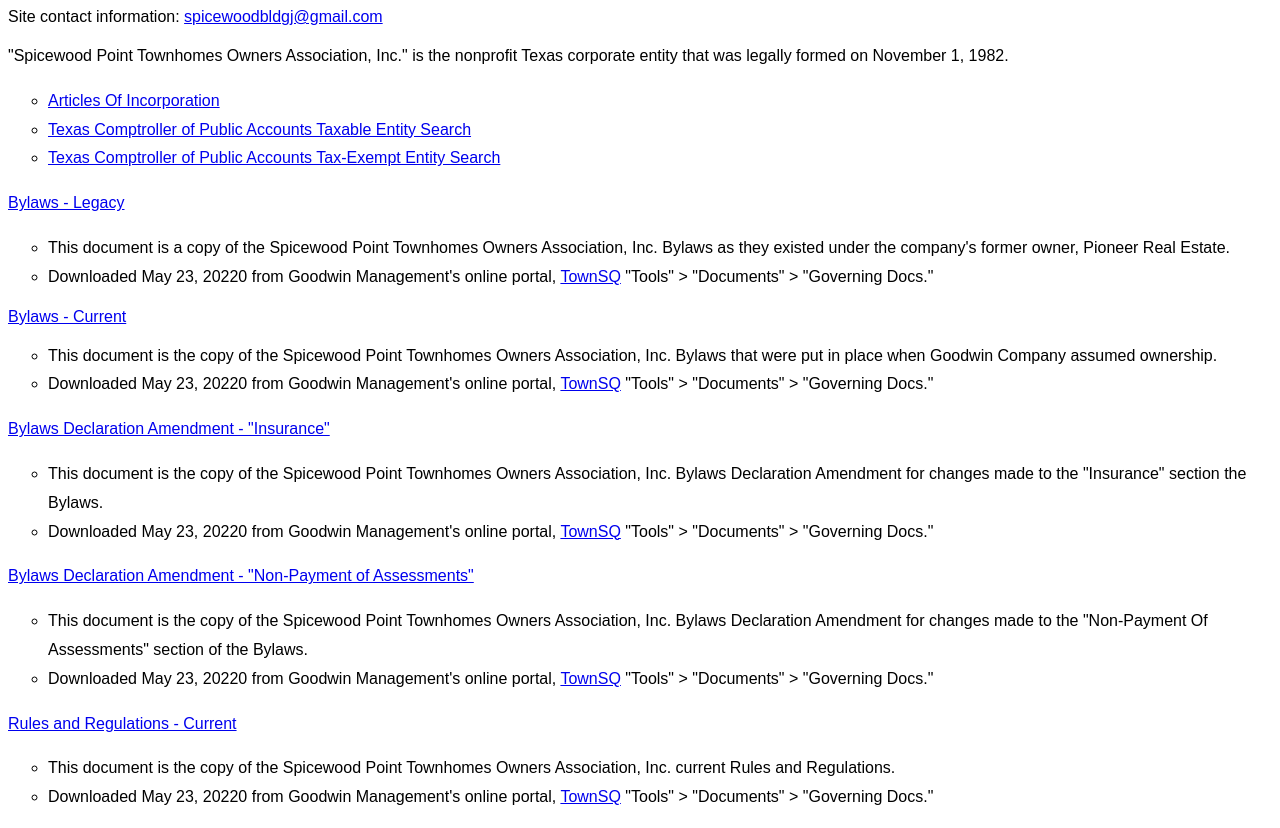
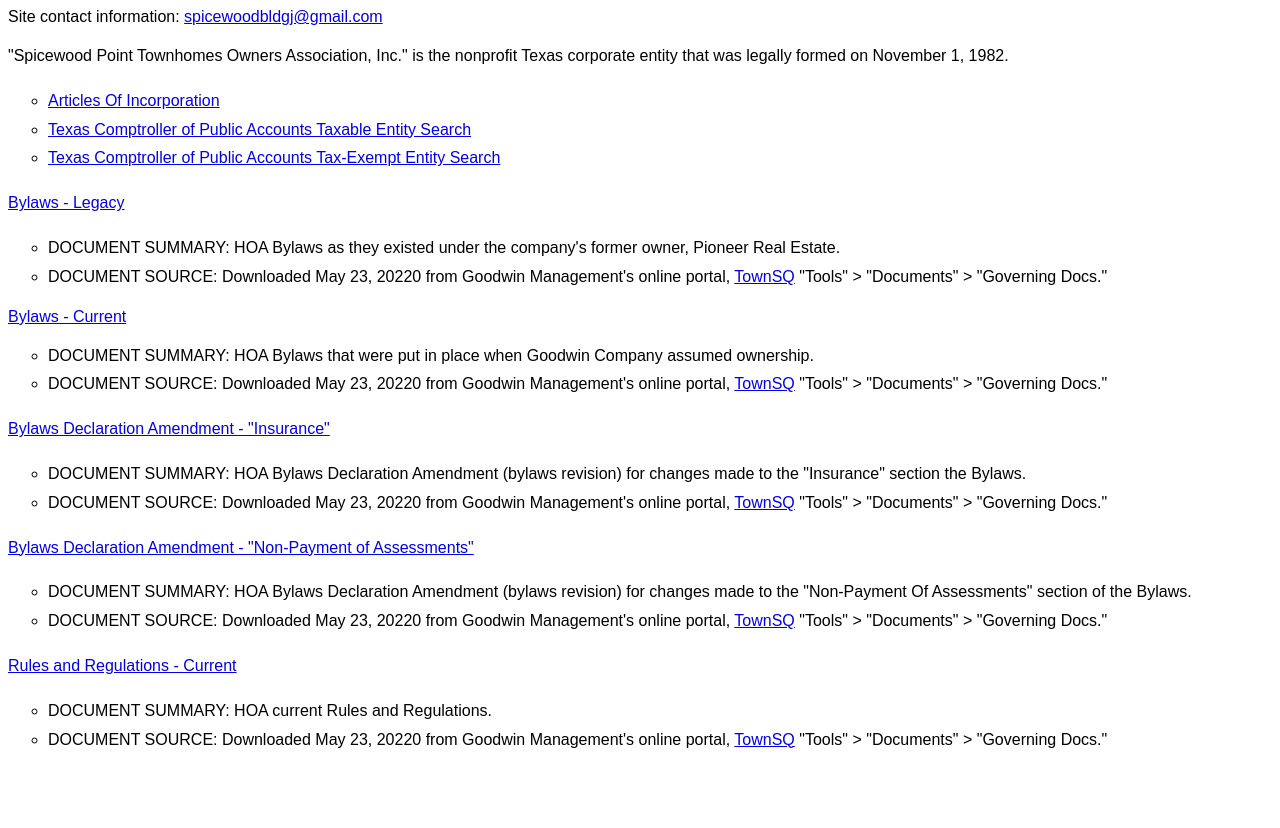
Before and after one commit to buildingj/roof, a plain HTML site: page index.html in a window 1280 px wide. After the commit the page ends 800 px from the top, so only its background shows below. Drawn offline with Linux system fonts and the light colour scheme.

Commit message:
Update index.html

```diff
--- a/index.html
+++ b/index.html
@@ -251,38 +251,38 @@ Site contact information: <a href="mailto:spicewoodbldgj@gmail.com">spicewoodbld
 <p>
 <a href="https://buildingj.github.io/roof/docs/Dec-10-2019-Bylaws-Original-From-Former-HOA-Pioneer-Real-Estate.pdf" target="_blank">Bylaws - Legacy <a/>
 <ul>
-  <li>This document is a copy of the Spicewood Point Townhomes Owners Association, Inc. Bylaws as they existed under the company's former owner, Pioneer Real Estate.</li>
-  <li>Downloaded May 23, 20220 from Goodwin Management's online portal, <a href="https://app.townsq.io/">TownSQ</a> "Tools" > "Documents" > "Governing Docs."</li>
+  <li>DOCUMENT SUMMARY: HOA Bylaws as they existed under the company's former owner, Pioneer Real Estate.</li>
+  <li>DOCUMENT SOURCE: Downloaded May 23, 20220 from Goodwin Management's online portal, <a href="https://app.townsq.io/">TownSQ</a> "Tools" > "Documents" > "Governing Docs."</li>
   </ul>
   </p>
 
 <a href="https://buildingj.github.io/roof/docs/Dec-10-2019-Bylaws-Fully-Revised-Declaration-Amendment-19830724.pdf" target="_blank">Bylaws - Current</a>
 <ul>
-  <li>This document is the copy of the Spicewood Point Townhomes Owners Association, Inc. Bylaws that were put in place when Goodwin Company assumed ownership.</li>
-  <li>Downloaded May 23, 20220 from Goodwin Management's online portal, <a href="https://app.townsq.io/">TownSQ</a> "Tools" > "Documents" > "Governing Docs."</li>
+  <li>DOCUMENT SUMMARY: HOA Bylaws that were put in place when Goodwin Company assumed ownership.</li>
+  <li>DOCUMENT SOURCE: Downloaded May 23, 20220 from Goodwin Management's online portal, <a href="https://app.townsq.io/">TownSQ</a> "Tools" > "Documents" > "Governing Docs."</li>
   </ul>
 </p>
 
 <p>
 <a href="https://buildingj.github.io/roof/docs/Aug-27-2021-Bylaws-Insurance-Revision-Declaration-Amendment.pdf" target="_blank">Bylaws Declaration Amendment - "Insurance"</a>
 <ul>
-<li>This document is the copy of the Spicewood Point Townhomes Owners Association, Inc. Bylaws Declaration Amendment for changes made to the "Insurance" section the Bylaws.</li>
-   <li>Downloaded May 23, 20220 from Goodwin Management's online portal, <a href="https://app.townsq.io/">TownSQ</a> "Tools" > "Documents" > "Governing Docs."</li>
-</ul>
+<li>DOCUMENT SUMMARY: HOA Bylaws Declaration Amendment (bylaws revision) for changes made to the "Insurance" section the Bylaws.</li>
+<li>DOCUMENT SOURCE: Downloaded May 23, 20220 from Goodwin Management's online portal, <a href="https://app.townsq.io/">TownSQ</a> "Tools" > "Documents" > "Governing Docs."</li>
+  </ul>
 </p>
 
 <p>
 <a href="https://buildingj.github.io/roof/docs/Dec-10-2019-Bylaws-Non-Payment-Of-Assessments-Revision-Declaration-Amendment-199104.pdf" target="_blank">Bylaws Declaration Amendment - "Non-Payment of Assessments"</a>
 <ul>
-<li>This document is the copy of the Spicewood Point Townhomes Owners Association, Inc. Bylaws Declaration Amendment for changes made to the "Non-Payment Of Assessments" section of the Bylaws.</li>
-    <li>Downloaded May 23, 20220 from Goodwin Management's online portal, <a href="https://app.townsq.io/">TownSQ</a> "Tools" > "Documents" > "Governing Docs."</li>
-</ul>
+<li>DOCUMENT SUMMARY: HOA Bylaws Declaration Amendment (bylaws revision) for changes made to the "Non-Payment Of Assessments" section of the Bylaws.</li>
+<li>DOCUMENT SOURCE: Downloaded May 23, 20220 from Goodwin Management's online portal, <a href="https://app.townsq.io/">TownSQ</a> "Tools" > "Documents" > "Governing Docs."</li>
+  </ul>
 </p>
 
 <p>
 <a href="https://buildingj.github.io/roof/docs/Dec-10-2019-Rules-And-Regulations.pdf" target="_blank">Rules and Regulations - Current</a>
  <ul>
-<li>This document is the copy of the Spicewood Point Townhomes Owners Association, Inc. current Rules and Regulations.</li>
-     <li>Downloaded May 23, 20220 from Goodwin Management's online portal, <a href="https://app.townsq.io/">TownSQ</a> "Tools" > "Documents" > "Governing Docs."</li>
-</ul>
+<li>DOCUMENT SUMMARY: HOA current Rules and Regulations.</li>
+<li>DOCUMENT SOURCE: Downloaded May 23, 20220 from Goodwin Management's online portal, <a href="https://app.townsq.io/">TownSQ</a> "Tools" > "Documents" > "Governing Docs."</li>
+  </ul>
 </p>
```
